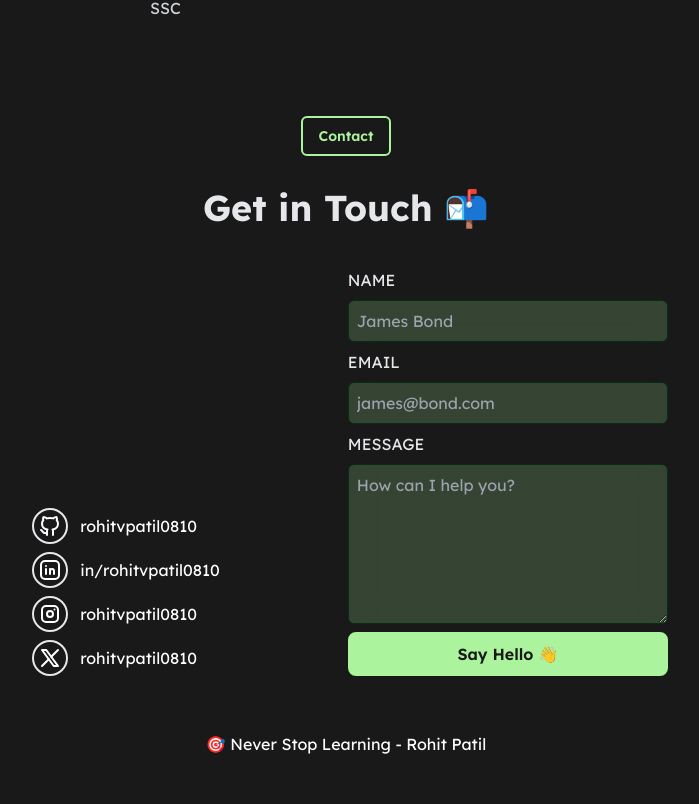
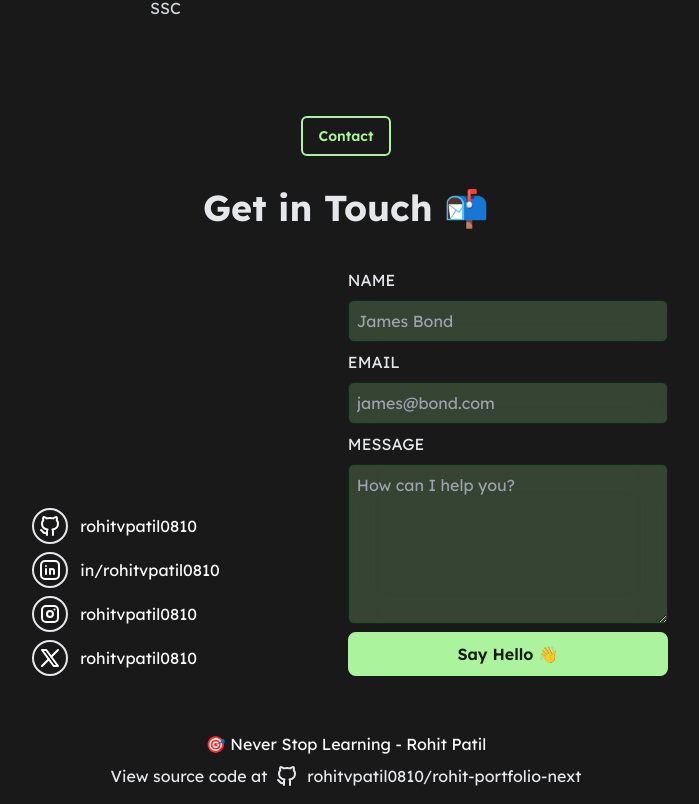
Before and after one commit to rohitvpatil0810/rohit-portfolio-next, a Next.js app: page / in a window 1280 px wide. Shown: the part 5150-5954 px from the top of the page, without its empty margins (294-993 px from the left). Before the commit the page ends 5922 px from the top, so only its background shows below. Built offline with nearby package versions, Linux system fonts and the light colour scheme.

Commit message:
refactor: update footer and update about-me

```diff
--- a/src/components/sections/footer.tsx
+++ b/src/components/sections/footer.tsx
@@ -1,3 +1,5 @@
+import aboutMe from "@/lib/about-me";
+import { IconBrandGithub } from "@tabler/icons-react";
 import React from "react";
 
 type Props = {};
@@ -7,6 +9,18 @@ const Footer = (props: Props) => {
     <div>
       <footer className="text-white text-center py-4">
         <p>🎯 Never Stop Learning - Rohit Patil</p>
+        <p className="flex flex-col sm:flex-row justify-center items-center mt-2 text-gray-200 hover:text-white hover:cursor-pointer">
+          <span className="mr-2">View source code at</span>
+          <a
+            href={aboutMe.portfolioRepo}
+            target="_blank"
+            rel="noopener noreferrer"
+            className="flex justify-center items-center hover:text-light-green"
+          >
+            <IconBrandGithub className="mr-2" />
+            <span>rohitvpatil0810/rohit-portfolio-next</span>
+          </a>
+        </p>
       </footer>
     </div>
   );
--- a/src/lib/about-me.tsx
+++ b/src/lib/about-me.tsx
@@ -6,6 +6,7 @@ const aboutMe = {
     "Hey there! 👋 I'm Rohit Patil, a computer engineering student at Pune Institute of Computer Technology. 💻 I'm all about building the engines behind apps and websites. I love working on the backend, making sure everything runs smoothly and efficiently. Whether it's setting up databases, creating APIs, or solving tricky problems, I'm here to make sure things work like a charm. Let's team up and bring our ideas to life! 🚀",
   resumeLink:
     "https://drive.google.com/file/d/1RIylVko-_jGaG6_YU6sYHh9xO6qY8BW6/view",
+  portfolioRepo: "https://github.com/rohitvpatil0810/rohit-portfolio-next/",
 };
 
 export default aboutMe;
```
